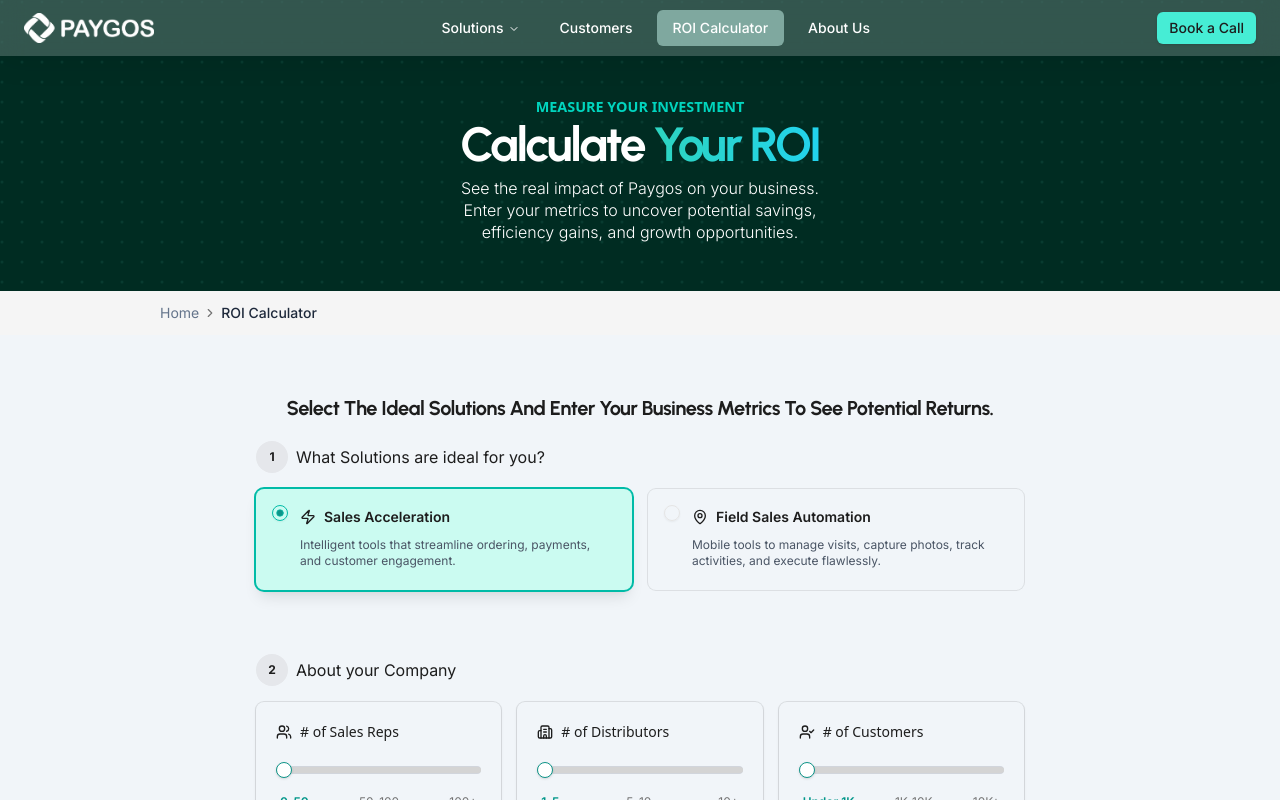
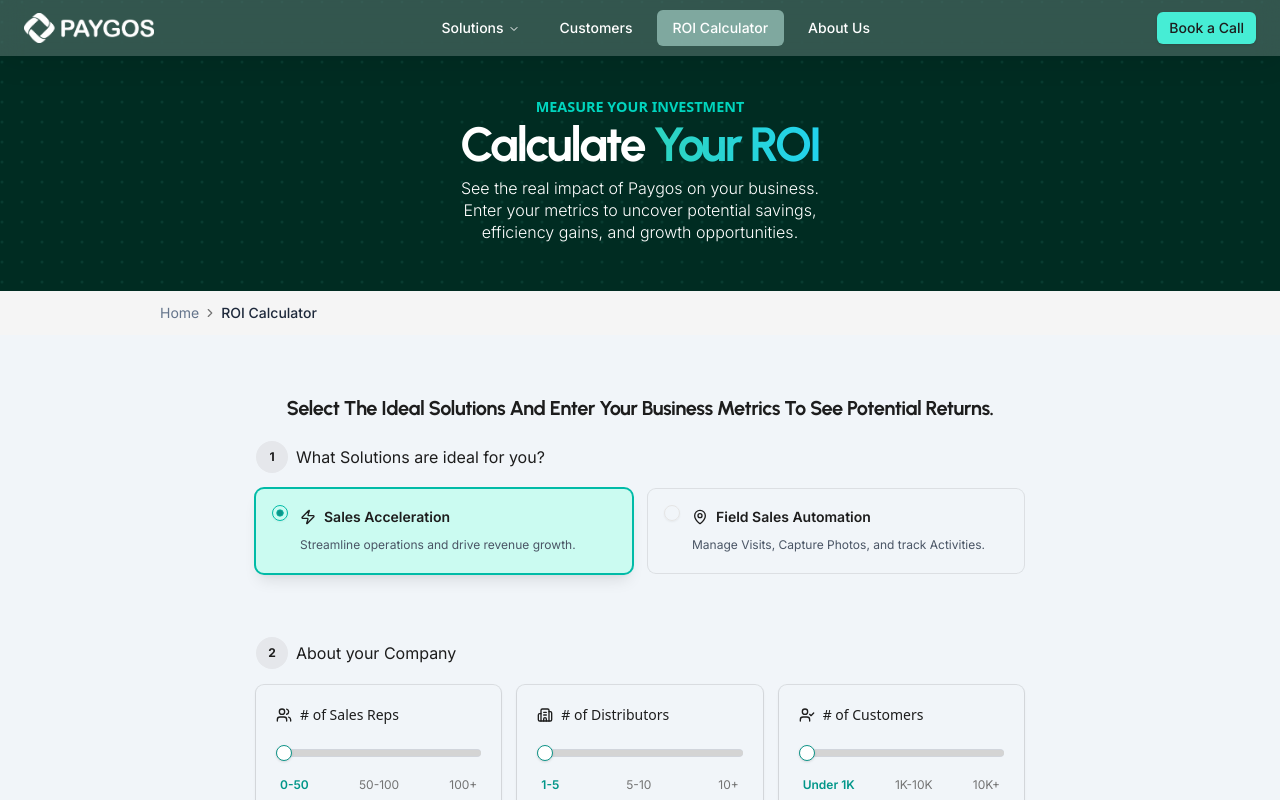
Before and after one commit to carelmaeda/paygos-v2, a Next.js app: page /roi in a window 1280 px wide. Shown: the top 800 px of the page. Built offline with nearby package versions, Linux system fonts and the light colour scheme.

Commit message:
fix: content

```diff
--- a/src/components/layout/Navbar/SolutionsMenu.tsx
+++ b/src/components/layout/Navbar/SolutionsMenu.tsx
@@ -28,8 +28,7 @@
   {
     title: "Field Sales Automation",
     href: "/fsa",
-    description:
-      "Manage visits, capture photos, track activities, and execute flawlessly",
+    description: "Manage Visits, Capture Photos, and track Activities",
     icon: MapPin,
   },
 ] as const
--- a/src/components/roi/StepSelector.tsx
+++ b/src/components/roi/StepSelector.tsx
@@ -15,7 +15,6 @@
  */
 "use client"
 
-import Image from "next/image"
 import { RoiMode } from "./types"
 import { RadioGroup, RadioGroupItem } from "@/components/ui/radio-group"
 import { Label } from "@/components/ui/label"
@@ -33,8 +32,7 @@
 
 interface SolutionOption {
   value: RoiMode
-  icon?: LucideIcon
-  imageSrc?: string
+  icon: LucideIcon
   title: string
   description: string
 }
@@ -54,15 +52,13 @@
     value: "sales",
     icon: Zap,
     title: "Sales Acceleration",
-    description:
-      "Intelligent tools that streamline ordering, payments, and customer engagement.",
+    description: "Streamline operations and drive revenue growth.",
   },
   {
     value: "fsa",
     icon: MapPin,
     title: "Field Sales Automation",
-    description:
-      "Mobile tools to manage visits, capture photos, track activities, and execute flawlessly.",
+    description: "Manage Visits, Capture Photos, and track Activities.",
   },
 ]
 
@@ -110,18 +106,8 @@
             <div className="ml-6 space-y-3">
               {/* Header Row: Icon + Title + Info Tooltip */}
               <div className="flex items-center gap-2">
-                {/* Icon - Either custom image or Lucide icon */}
-                {option.imageSrc ? (
-                  <Image
-                    src={option.imageSrc}
-                    alt=""
-                    width={20}
-                    height={20}
-                    className="h-4 w-4"
-                  />
-                ) : Icon ? (
-                  <Icon className="h-4 w-4 text-black" />
-                ) : null}
+                {/* Icon */}
+                <Icon className="h-4 w-4 text-black" />
 
                 {/* Title */}
                 <h5 className="font-semibold">{option.title}</h5>
```
